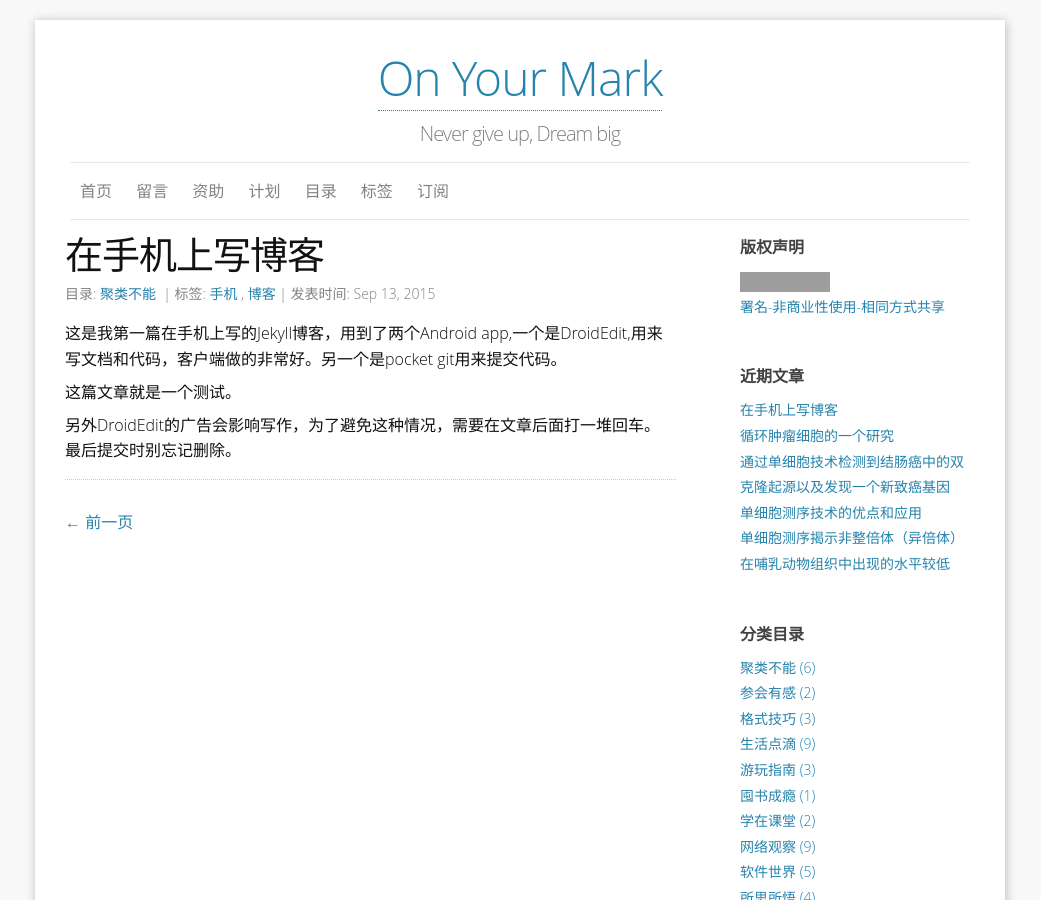
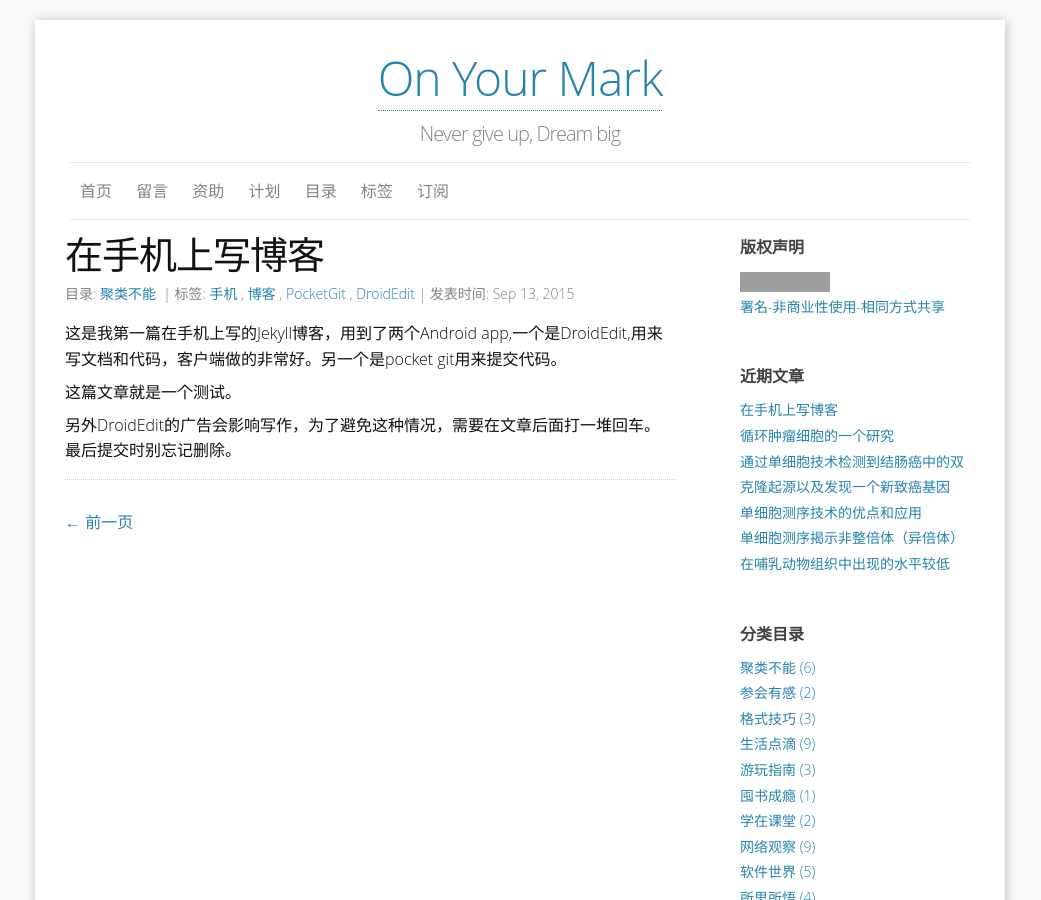
Before and after one commit to yulijia/cn, a Jekyll site: the page built from _posts/2015-09-13-write-jekyll-blog-on-your-smartphone.md, in a window 1280 px wide and 900 px high. Shown: the whole window, without its empty margins (120-1161 px from the left). Built offline with Jekyll 4.4.1, drawn with Linux system fonts in a browser that asks for light colours; some web fonts are replaced; comment, search, counter and statistics services are not loaded; grey boxes are pictures that could not be loaded.

Commit message:
update tags

```diff
--- a/_posts/2015-09-13-write-jekyll-blog-on-your-smartphone.md
+++ b/_posts/2015-09-13-write-jekyll-blog-on-your-smartphone.md
@@ -7,6 +7,8 @@ category: 聚类不能
 tags:
 - 手机
 - 博客
+- PocketGit
+- DroidEdit
 ---
 
 这是我第一篇在手机上写的Jekyll博客，用到了两个Android app,一个是DroidEdit,用来写文档和代码，客户端做的非常好。另一个是pocket git用来提交代码。
```
